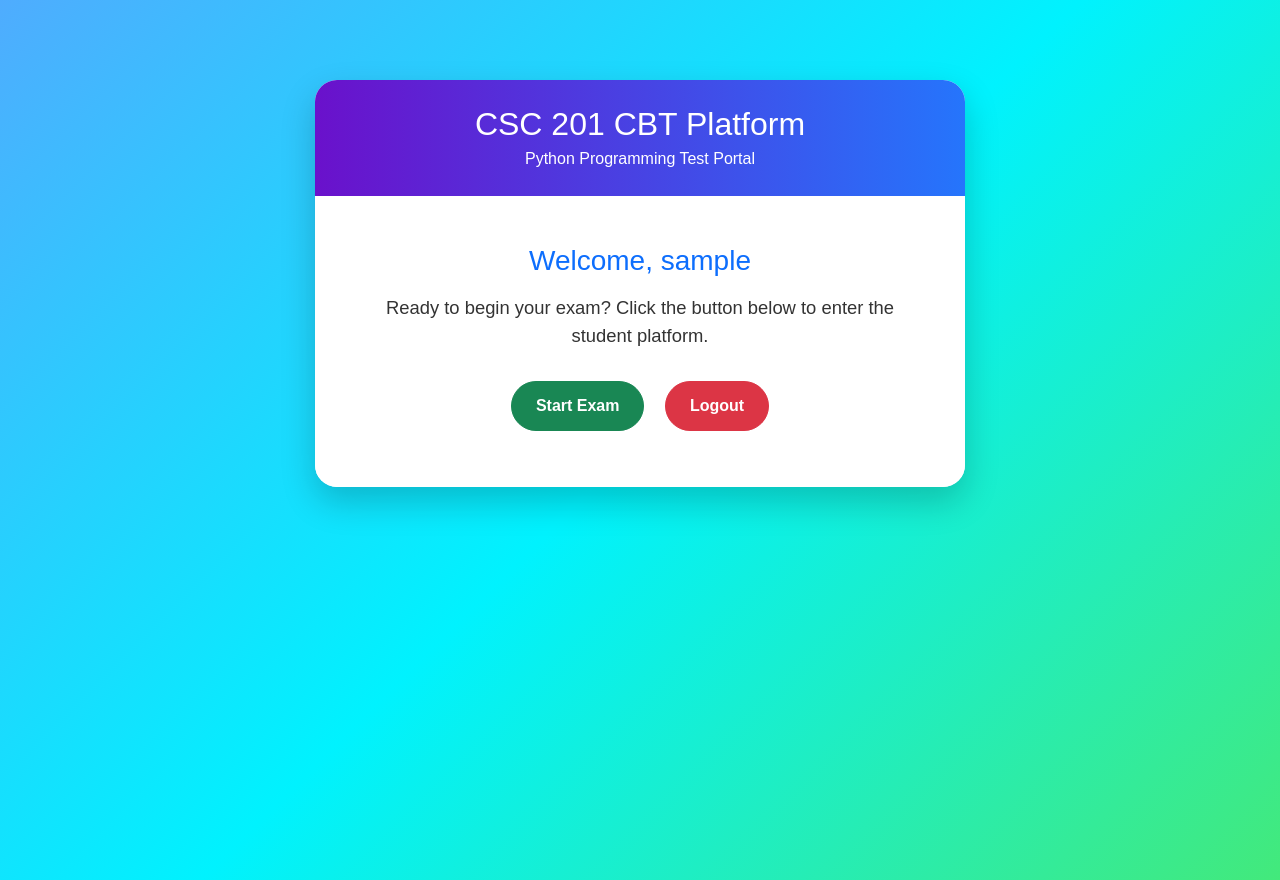
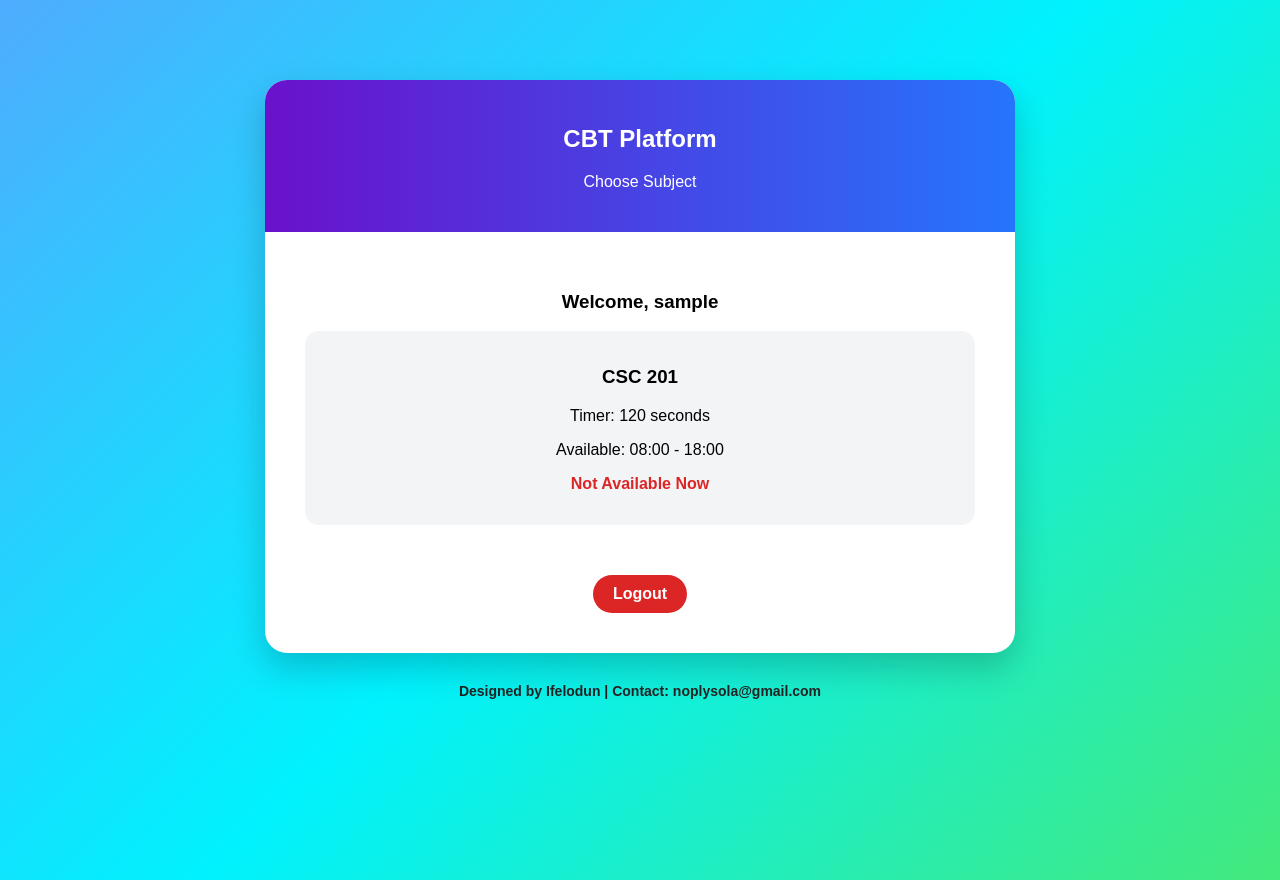
Before and after one commit to ifelodun/IFELODUN-CSC-201-CBT-System-, a Flask app: page /home in a window 1280 px wide. Run offline with Flask 3, Linux system fonts and the light colour scheme; the visitor is signed in with stand-in values (Sample User, id 1); data comes from the database, SQL or seed files in the repository.

Commit message:
Update home.html

```diff
--- a/templates/home.html
+++ b/templates/home.html
@@ -1,57 +1,103 @@
 <!DOCTYPE html>
 <html>
 <head>
-    <title>CSC 201 CBT - Home</title>
+    <title>CBT Home</title>
     <meta name="viewport" content="width=device-width, initial-scale=1">
-    <link href="https://cdn.jsdelivr.net/npm/bootstrap@5.3.0/dist/css/bootstrap.min.css" rel="stylesheet">
     <style>
         body{
             min-height:100vh;
+            margin:0;
+            font-family: Arial, sans-serif;
             background: linear-gradient(135deg, #4facfe, #00f2fe, #43e97b);
-            font-family: Arial, sans-serif;
         }
         .main-card{
-            max-width: 650px;
-            margin: 80px auto;
-            border: none;
-            border-radius: 22px;
-            box-shadow: 0 15px 35px rgba(0,0,0,0.2);
-            overflow: hidden;
+            max-width:750px;
+            margin:80px auto 30px auto;
+            background:white;
+            border-radius:22px;
+            box-shadow:0 15px 35px rgba(0,0,0,0.2);
+            overflow:hidden;
         }
-        .card-header-custom{
+        .header{
             background: linear-gradient(90deg, #6a11cb, #2575fc);
-            color: white;
-            text-align: center;
-            padding: 25px;
+            color:white;
+            text-align:center;
+            padding:25px;
         }
-        .btn-custom{
-            border-radius: 30px;
-            padding: 12px 24px;
-            font-weight: bold;
+        .body{
+            padding:40px;
+            text-align:center;
         }
-        .welcome-text{
-            color: #333;
-            font-size: 1.15rem;
+        .subject-box{
+            margin: 12px 0;
+            padding: 16px;
+            background: #f3f4f6;
+            border-radius: 14px;
+        }
+        .btn{
+            display:inline-block;
+            text-decoration:none;
+            color:white;
+            padding:10px 20px;
+            border-radius:30px;
+            font-weight:bold;
+            margin-top:10px;
+            background:#16a34a;
+        }
+        .btn-logout{
+            background:#dc2626;
+            margin-top:20px;
+        }
+        .closed{
+            color:#dc2626;
+            font-weight:bold;
+        }
+        .open{
+            color:#16a34a;
+            font-weight:bold;
+        }
+        .footer{
+            text-align:center;
+            color:#222;
+            font-size:14px;
+            margin-bottom:30px;
+            font-weight:bold;
         }
     </style>
 </head>
 <body>
 
-<div class="card main-card">
-    <div class="card-header-custom">
-        <h2 class="mb-1">CSC 201 CBT Platform</h2>
-        <p class="mb-0">Python Programming Test Portal</p>
+<div class="main-card">
+    <div class="header">
+        <h2>CBT Platform</h2>
+        <p>Choose Subject</p>
     </div>
 
-    <div class="card-body text-center p-5 bg-white">
-        <h3 class="mb-3 text-primary">Welcome, {{ student_name }}</h3>
-        <p class="welcome-text mb-4">
-            Ready to begin your exam? Click the button below to enter the student platform.
-        </p>
+    <div class="body">
+        <h3>Welcome, {{ student_name }}</h3>
 
-        <a href="/student" class="btn btn-success btn-custom m-2">Start Exam</a>
-        <a href="/logout" class="btn btn-danger btn-custom m-2">Logout</a>
+        {% for subject in subjects %}
+        <div class="subject-box">
+            <h3>{{ subject.name }}</h3>
+            <p>Timer: {{ subject.exam_timer }} seconds</p>
+            <p>Available: {{ subject.start_time }} - {{ subject.end_time }}</p>
+
+            {% if subject.start_time <= now <= subject.end_time %}
+                <p class="open">Open Now</p>
+                <a href="/student/{{ subject.id }}" class="btn">Start {{ subject.name }}</a>
+            {% else %}
+                <p class="closed">Not Available Now</p>
+            {% endif %}
+        </div>
+        {% endfor %}
+
+        <br>
+        <a href="/logout" class="btn btn-logout">Logout</a>
     </div>
+</div>
+
+<div class="footer">
+    Designed by Ifelodun | Contact: noplysola@gmail.com
 </div>
 
 </body>
```
